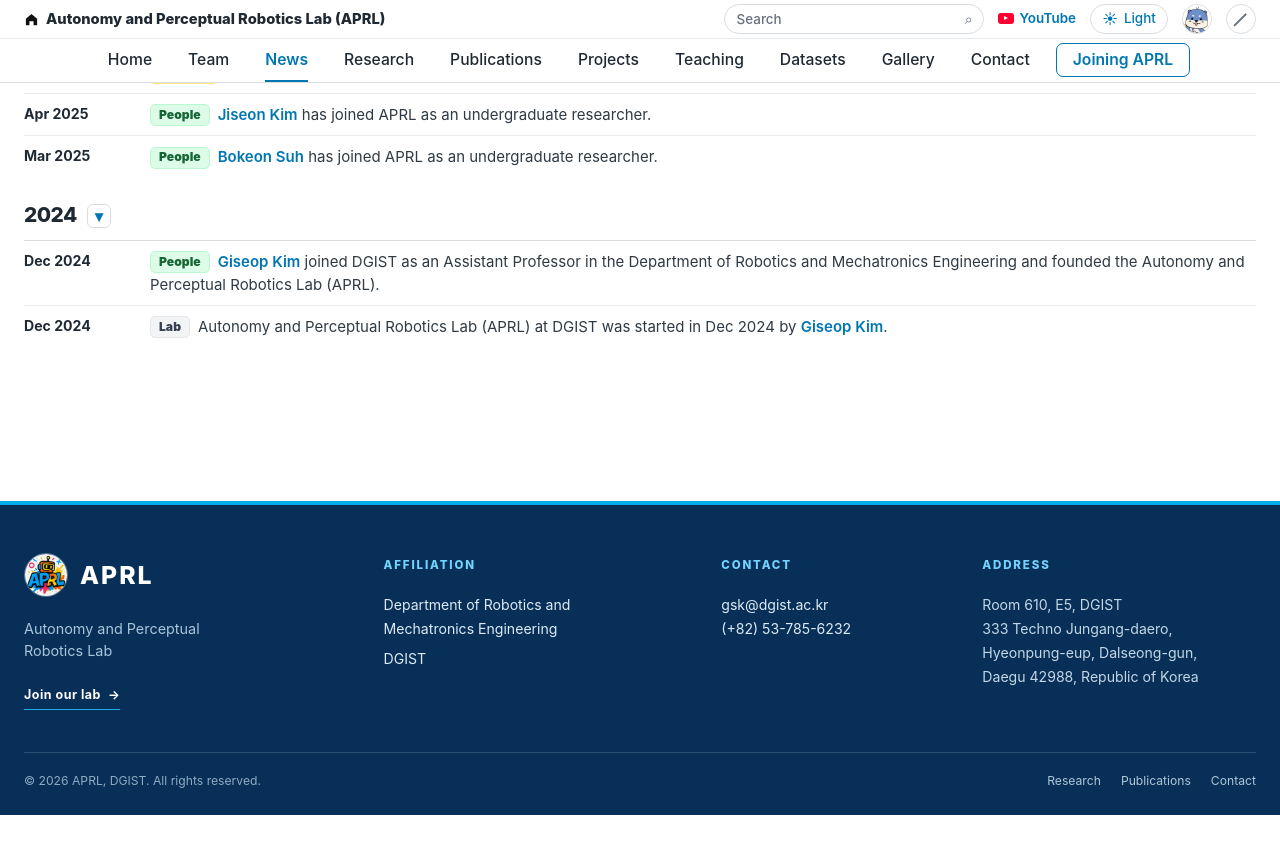
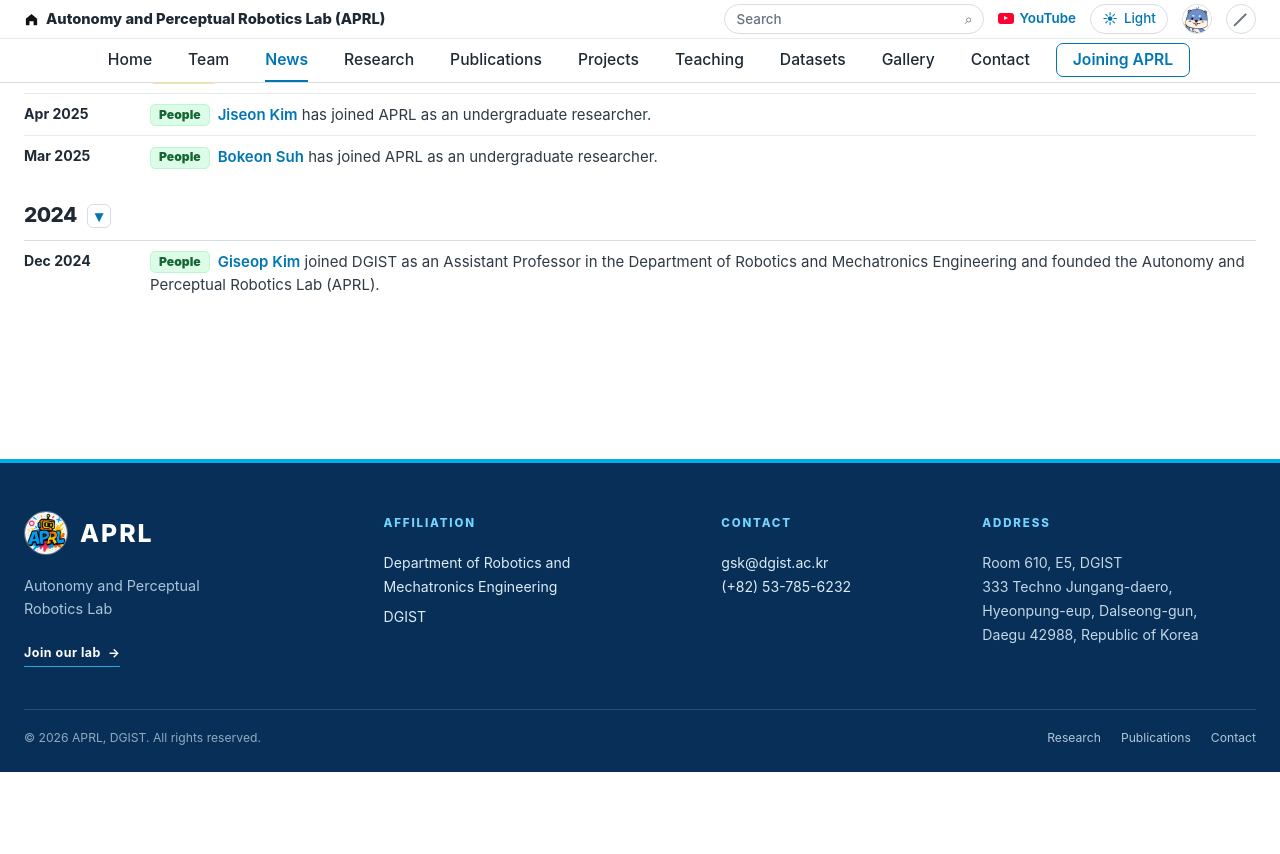
Before and after one commit to team-aprl/team-aprl.github.io, a Jekyll site: the page built from news.html, in a window 1280 px wide and 900 px high, scrolled down 1979 px. Shown: the top 854 px of the window. Built offline with Jekyll 4.4.1, drawn with Linux system fonts in a browser that asks for light colours.

Commit message:
Remove duplicate lab founding news

```diff
--- a/news-language.js
+++ b/news-language.js
@@ -30,7 +30,6 @@
     "jiseon-joins": `<span class="news-tag tag-people">구성원</span><a href="team.html#team-member-jiseon-kim">김지선</a> 님이 APRL에 합류했습니다.`,
     "bokeon-joins": `<span class="news-tag tag-people">구성원</span><a href="team.html#team-member-bokeon-suh">서보건</a> 님이 APRL에 합류했습니다.`,
     "giseop-joins": `<span class="news-tag tag-people">구성원</span><a href="team.html#team-member-giseop-kim">김기섭</a> 교수님이 DGIST 로봇및기계전자공학과 조교수로 부임하고 로봇인식 및 자율화 연구실(APRL)을 설립했습니다.`,
-    "lab-founded": `<span class="news-tag tag-lab">연구실</span>DGIST 로봇인식 및 자율화 연구실(APRL)은 <a href="team.html#team-member-giseop-kim">김기섭</a> 교수님이 2024년 12월 설립했습니다.`,
   };
 
   let currentLanguage = "en";
--- a/news.html
+++ b/news.html
@@ -168,10 +168,6 @@ extra_scripts:
             <time datetime="2024-12">Dec 2024</time>
             <p><span class="news-tag tag-people">People</span><a href="{{ '/team.html' | relative_url }}#team-member-giseop-kim">Giseop Kim</a> joined DGIST as an Assistant Professor in the Department of Robotics and Mechatronics Engineering and founded the Autonomy and Perceptual Robotics Lab (APRL).</p>
           </li>
-          <li data-news-category="lab" data-news-id="lab-founded">
-            <time datetime="2024-12">Dec 2024</time>
-            <p><span class="news-tag tag-lab">Lab</span>Autonomy and Perceptual Robotics Lab (APRL) at DGIST was started in Dec 2024 by <a href="{{ '/team.html' | relative_url }}#team-member-giseop-kim">Giseop Kim</a>.</p>
-          </li>
         </ol>
       </section>
     </main>
```
